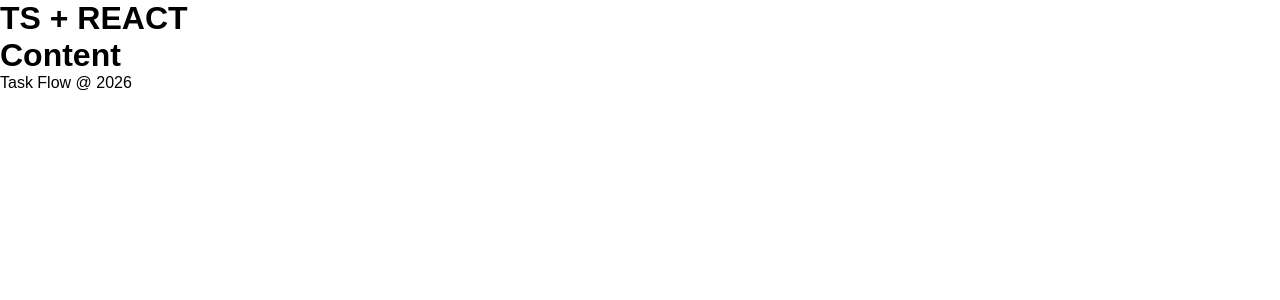
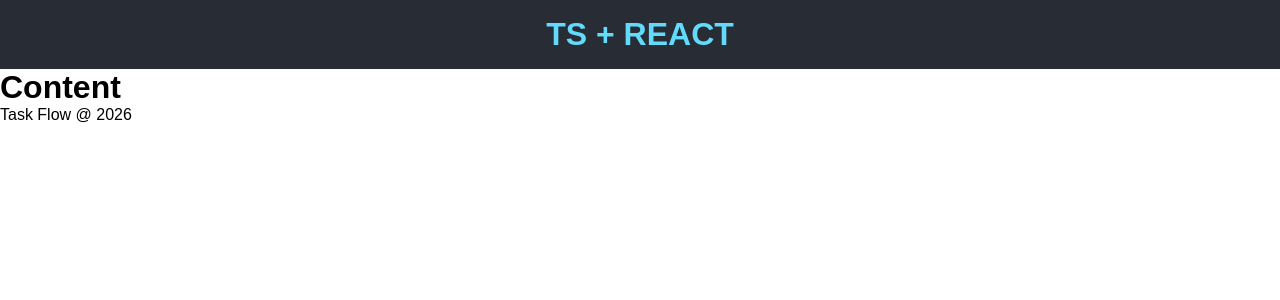
Before and after one commit to RodrigoMZanetti/task-flow, a React (Vite) app: page / in a window 1280 px wide. Shown: the top 300 px of the page. Built offline with nearby package versions, Linux system fonts and the light colour scheme.

Commit message:
add global.d.ts file

```diff
--- /dev/null
+++ b/src/Global.d.ts
@@ -0,0 +1 @@
+declare module "*.module.css";
--- a/src/components/Header.module.css
+++ b/src/components/Header.module.css
@@ -1,3 +1,6 @@
 .header {
   background-color: #282c34;
+  color: #61dafb;
+  text-align: center;
+  padding: 1rem;
 }
--- a/src/components/Header.tsx
+++ b/src/components/Header.tsx
@@ -1,7 +1,9 @@
+import styles from "./Header.module.css";
+
 function Header() {
   return (
     <div>
-      <header>
+      <header className={styles.header}>
         <h1>TS + REACT</h1>
       </header>
     </div>
```
